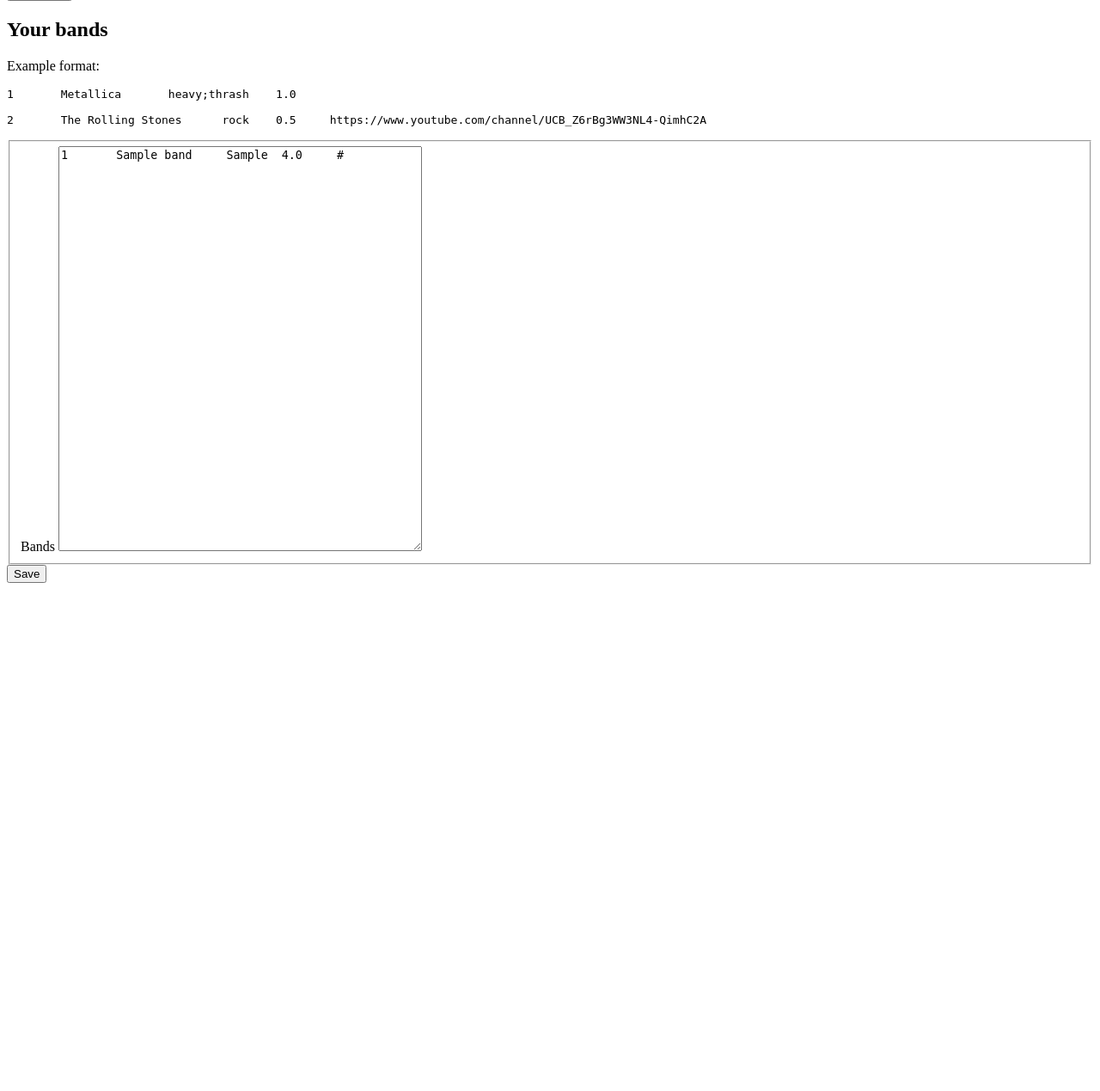
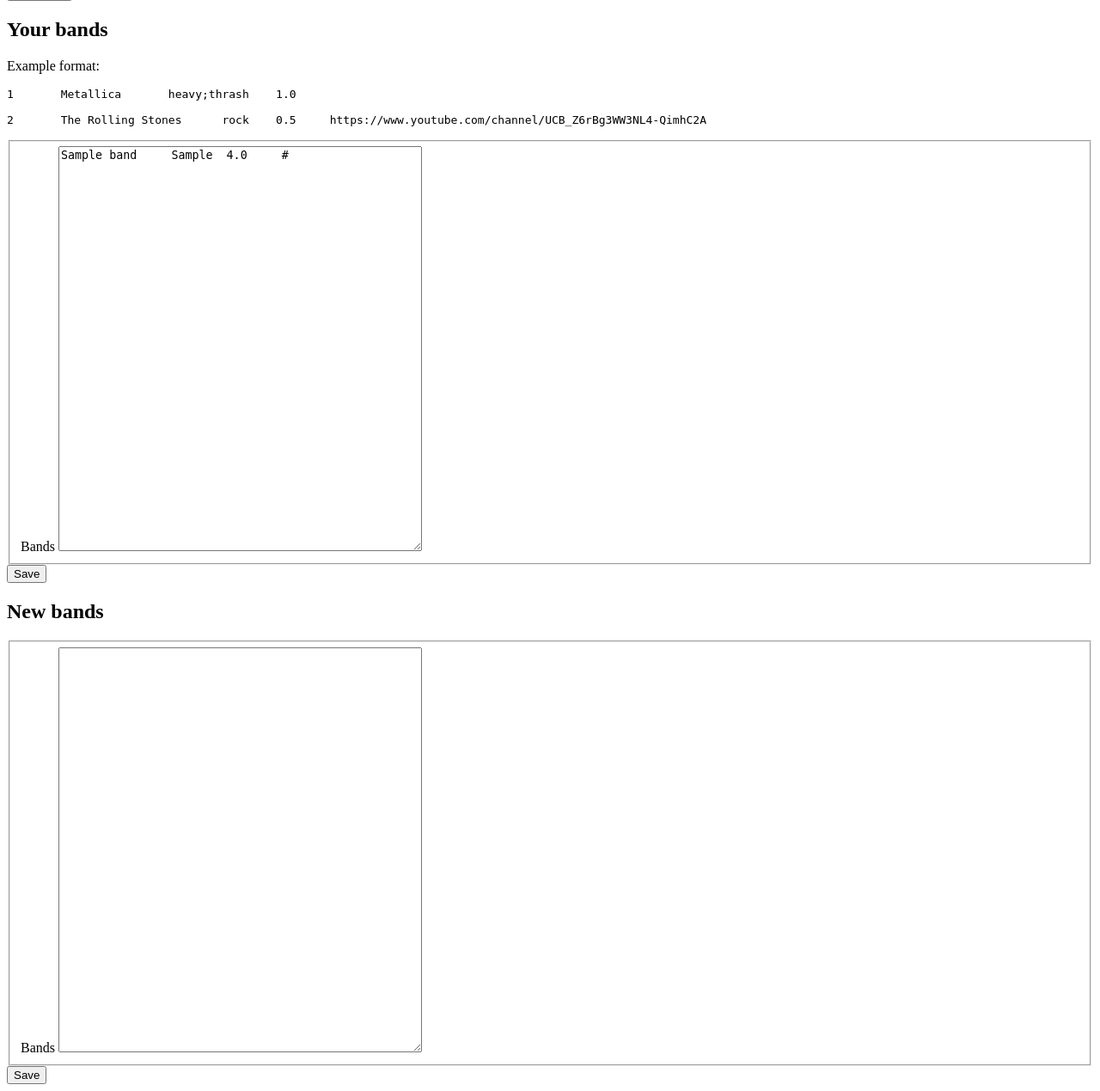
Before and after one commit to vanclmil/oblibands, a Flask app: page / in a window 1280 px wide. Shown: the part 343-1612 px from the top of the page at 86% size. Before the commit the page ends 1021 px from the top, so only its background shows below. Run offline with Flask 2, Linux system fonts and the light colour scheme; a user stored in the database is signed in; tables that the repository leaves empty hold one stand-in row (values such as "Sample post"); parts of the project's set-up code (start-up, migrations or seed data) failed here and were passed over.

Commit message:
changed identification of bands

```diff
--- a/app.py
+++ b/app.py
@@ -10,10 +10,15 @@ app = Flask(__name__)
 app.secret_key = b'necumtohlejesecret'
 app.config['SQLALCHEMY_DATABASE_URI'] = "mysql://vjetname_admin:admin123@vjetname.heliohost.org/vjetname_oblibands"
 
+
 db.init_app(app)
 login_manager.init_app(app)
 
 with app.app_context():
+    from models import *
+    # Create Database Models
+    db.create_all()
+
     import routes
     import auth
 
@@ -21,9 +26,6 @@ with app.app_context():
     app.register_blueprint(routes.main_bp)
     app.register_blueprint(auth.auth_bp)
 
-    # Create Database Models
-    db.create_all()
-
 
 if __name__ == '__main__':
     app.run()
--- a/db_init.sql
+++ b/db_init.sql
@@ -4,3 +4,6 @@ INSERT INTO user(username,password) VALUES('user13','sha256$UIyE0yoI$a89f5cac2c7
 INSERT INTO band(id,user_id,name,rating,tags,url, state) VALUES(1,1,'Metallica',1.0,'','', 1);
 INSERT INTO band(id,user_id,name,rating,tags,url, state) VALUES(2,1,'The Rolling Stones',0.5,'','', 1);
 INSERT INTO band(id,user_id,name,rating,tags,url, state) VALUES(1,2,'Lady Gaga',1.0,'','', 1);
+
+INSERT INTO band(id,user_id,name,rating,tags,url, state) VALUES(1,1,'Tsjuder',1.0,'','', 2);
+INSERT INTO band(id,user_id,name,rating,tags,url, state) VALUES(2,1,'Behemoth',0.5,'','', 2);
--- a/forms.py
+++ b/forms.py
@@ -44,8 +44,12 @@ class EditForm(FlaskForm):
                                                  'style': 'overflow: scroll; white-space: pre'})
     editsubmit = SubmitField('Save')
 
+    def __init__(self, state):
+        super(EditForm, self).__init__()
+        self.state = state
+
     def fill_area(self, bands):
-        bands_str_list = ['\t'.join([str(band.id), band.name, band.tags, str(band.rating), band.url])
+        bands_str_list = ['\t'.join([band.name, band.tags, str(band.rating), band.url])
                           for band in bands]
         bands_str = '\n'.join(bands_str_list)
         self.editarea.data = bands_str
@@ -54,15 +58,15 @@ class EditForm(FlaskForm):
         bands_str = self.editarea.data
         bands_str_list = bands_str.split('\n')
         bands = []
-        for band in bands_str_list:
+        for i, band in enumerate(bands_str_list):
             tokens = [t.strip() for t in band.split('\t')]
-            bands.append(Band(id=int(tokens[0]),
-                              name=tokens[1],
-                              tags=tokens[2],
-                              rating=float(tokens[3]),
-                              url=tokens[4],
+            bands.append(Band(id=i,
+                              name=tokens[0],
+                              tags=tokens[1],
+                              rating=float(tokens[2]),
+                              url=tokens[3],
                               user_id=user.id,
-                              state=BAND_STATES['approved']))
+                              state=self.state))
         return bands
 
 
--- a/routes.py
+++ b/routes.py
@@ -10,7 +10,6 @@ from models import Band, BAND_STATES
 
 from numpy.random import choice
 
-
 main_bp = Blueprint(
     'main_bp', __name__,
     template_folder='templates',
@@ -21,9 +20,13 @@ main_bp = Blueprint(
 @main_bp.route('/', methods=['GET'])
 @login_required
 def dashboard():
-    bandsform = EditForm()
     bands = Band.query.filter_by(user_id=current_user.id).all()
+
+    bandsform = EditForm(BAND_STATES['approved'])
     bandsform.fill_area([b for b in bands if b.state == BAND_STATES['approved']])
+
+    newbandsform = EditForm(BAND_STATES['queued'])
+    newbandsform.fill_area([b for b in bands if b.state == BAND_STATES['queued']])
 
     playform = PlayForm()
 
@@ -33,25 +36,29 @@ def dashboard():
         template='dashboard-template',
         current_user=current_user,
         playform=playform,
-        bandsform=bandsform
+        bandsform=bandsform,
+        newbandsform=newbandsform
     )
 
 
 @main_bp.route('/edit', methods=['POST'])
 @login_required
 def edit():
-    bandsform = EditForm()
+    bandsform = EditForm(BAND_STATES['approved'])
     if bandsform.validate_on_submit():
         edited_bands = bandsform.parse_bands(current_user)
         edited_bands = [db.session.merge(band) for band in edited_bands]
         to_delete_bands = [b for b in current_user.bands
                            if b.state == BAND_STATES['approved'] and b not in edited_bands]
         for b in to_delete_bands:
-            b.state = BAND_STATES['denied']
+            db.session.delete(b)
         db.session.commit()
     else:
         raise Exception('Should not happend')
     bandsform.fill_area(edited_bands)
+
+    newbandsform = EditForm(BAND_STATES['queued'])
+    newbandsform.fill_area([b for b in current_user.bands if b.state == BAND_STATES['queued']])
 
     playform = PlayForm()
 
@@ -61,7 +68,40 @@ def edit():
         template='dashboard-template',
         current_user=current_user,
         playform=playform,
-        bandsform=bandsform
+        bandsform=bandsform,
+        newbandsform=newbandsform
+    )
+
+
+@main_bp.route('/queue', methods=['POST'])
+@login_required
+def queue():
+    bandsform = EditForm(BAND_STATES['approved'])
+    bandsform.fill_area([b for b in current_user.bands if b.state == BAND_STATES['approved']])
+
+    newbandsform = EditForm(BAND_STATES['queued'])
+    if newbandsform.validate_on_submit():
+        edited_bands = newbandsform.parse_bands(current_user)
+        edited_bands = [db.session.merge(band) for band in edited_bands]
+        to_delete_bands = [b for b in current_user.bands
+                           if b.state == BAND_STATES['queued'] and b not in edited_bands]
+        for b in to_delete_bands:
+            db.session.delete(b)
+        db.session.commit()
+    else:
+        raise Exception('Should not happend')
+    newbandsform.fill_area(edited_bands)
+
+    playform = PlayForm()
+
+    return render_template(
+        'dashboard.jinja2',
+        title='Oblibands',
+        template='dashboard-template',
+        current_user=current_user,
+        playform=playform,
+        bandsform=bandsform,
+        newbandsform=newbandsform
     )
 
 
--- a/templates/dashboard.jinja2
+++ b/templates/dashboard.jinja2
@@ -58,6 +58,28 @@
                     {{ bandsform.editsubmit }}
                 </div>
             </form>
+
+            <h2>New bands</h2>
+
+            <form action="{{ url_for('main_bp.queue') }}" method="POST">
+                {{ newbandsform.csrf_token }}
+
+                <fieldset class="queue">
+                    {{ newbandsform.editarea.label }}
+                    {{ newbandsform.editarea }}
+                    {% if newbandsform.editarea.errors %}
+                        <ul class="errors">
+                            {% for error in newbandsform.editarea.errors %}
+                                <li>{{ error }}</li>{% endfor %}
+                        </ul>
+                    {% endif %}
+                </fieldset>
+
+                <div class="submit-button">
+                    {{ newbandsform.editsubmit }}
+                </div>
+            </form>
+
         </div>
 
     {% endif %}
```
Also changed, not shown: models.py (+4 -3 lines).
